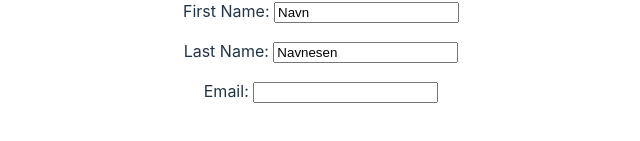
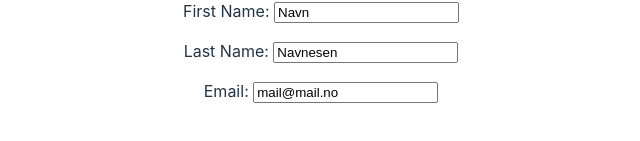
Before and after one commit to ATlexEide/cv-app, a React (Vite) app: page / in a window 1280 px wide. Shown: the part 419-560 px from the top of the page, without its empty margins (319-959 px from the left). Built offline with nearby package versions, Linux system fonts and the light colour scheme.

Commit message:
Update person

```diff
--- a/src/Components/DetailsForm.jsx
+++ b/src/Components/DetailsForm.jsx
@@ -5,8 +5,8 @@ function DetailsForm() {
   const [person, setPerson] = useState({
     firstName: "Navn",
     lastName: "Navnesen",
-    email: "",
-    phone: "",
+    email: "mail@mail.no",
+    phone: "12345678",
   });
   const handleFirstNameChange = (e) => {
     setPerson({ ...person, firstName: e.target.value });
```
